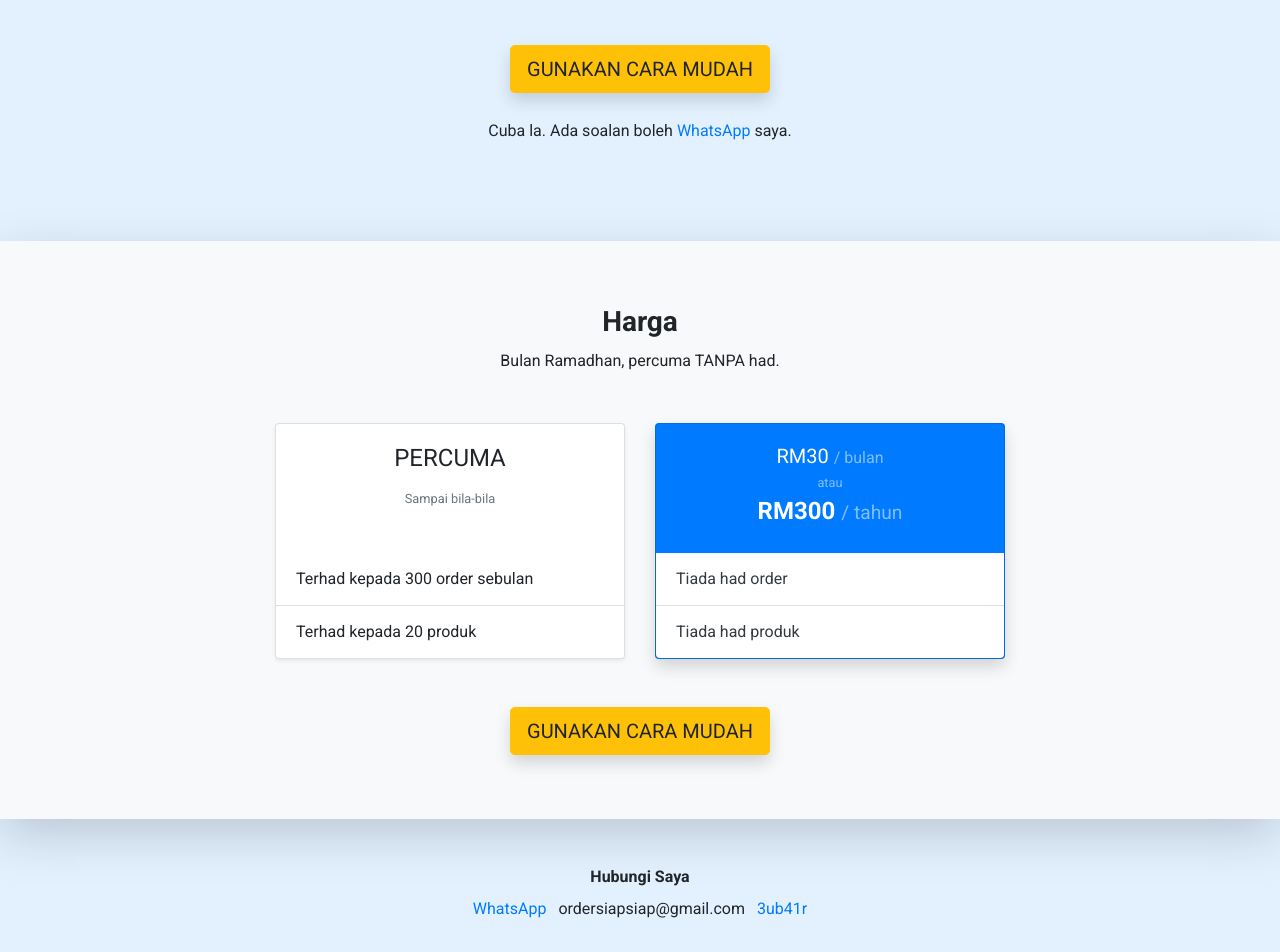
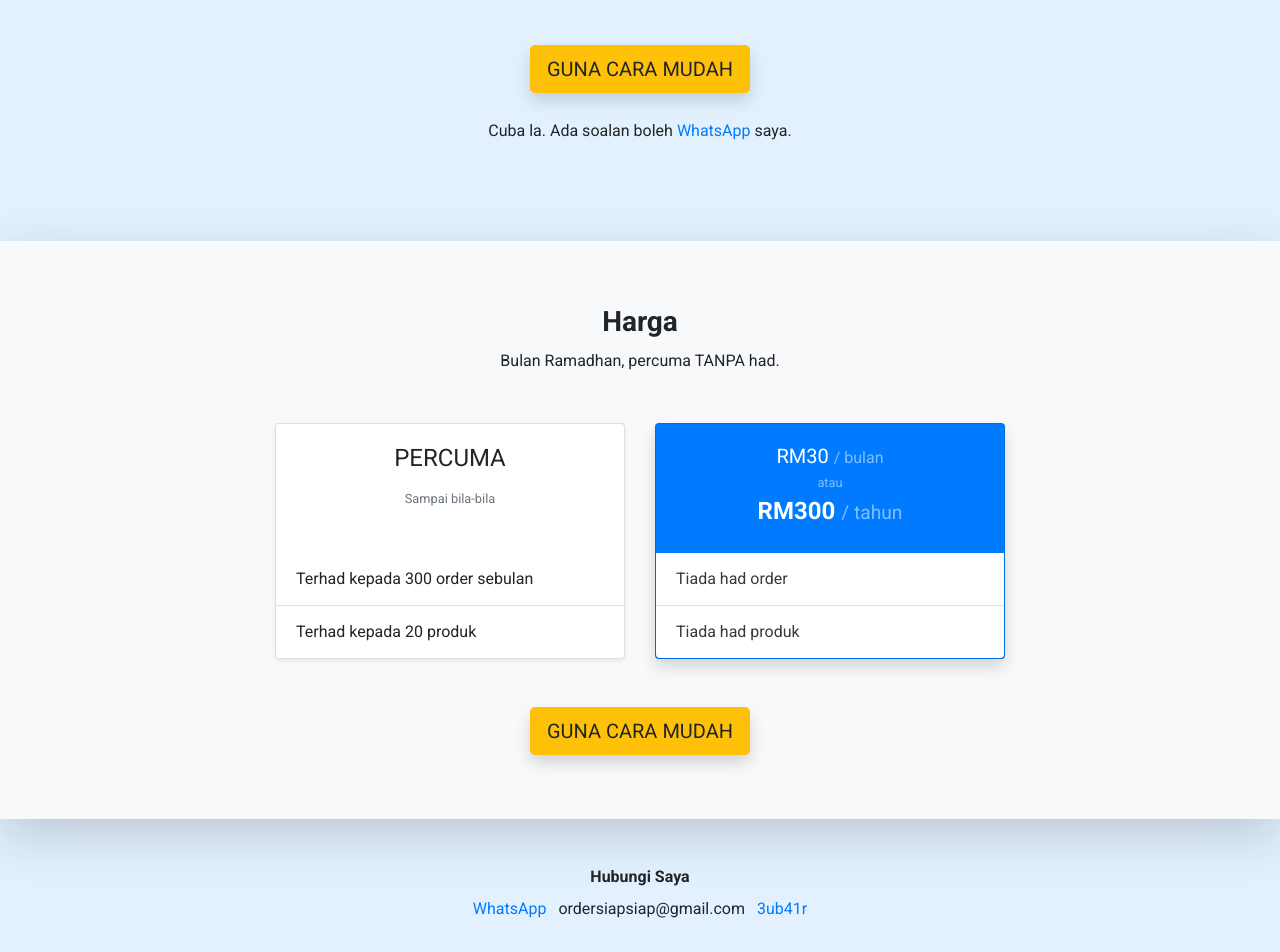
Before and after one commit to 3ub41r/ordersiapsiap.my, a plain HTML site: page index.html in a window 1280 px wide. Shown: the part 1138-2090 px from the top of the page. Drawn offline with nearby package versions, Linux system fonts and the light colour scheme.

Commit message:
Amend copy

```diff
--- a/index.html
+++ b/index.html
@@ -62,7 +62,7 @@
 
                 <div class="text-center my-5">
                     <a href="https://nak.ordersiapsiap.my/register" class="btn btn-lg btn-warning text-uppercase mb-2 shadow">
-                        Gunakan cara mudah
+                        Guna cara mudah
                     </a>
                     <p class="my-3">
                         Cuba la. Ada soalan boleh <a href="https://wa.me/60177165026">WhatsApp</a> saya.
@@ -125,7 +125,7 @@
 
                     <div class="text-center mt-5 mb-2">
                         <a href="https://nak.ordersiapsiap.my/register" class="btn btn-lg btn-warning text-uppercase mb-2 shadow">
-                            Gunakan cara mudah
+                            Guna cara mudah
                         </a>
                     </div>
                 </div>
```
